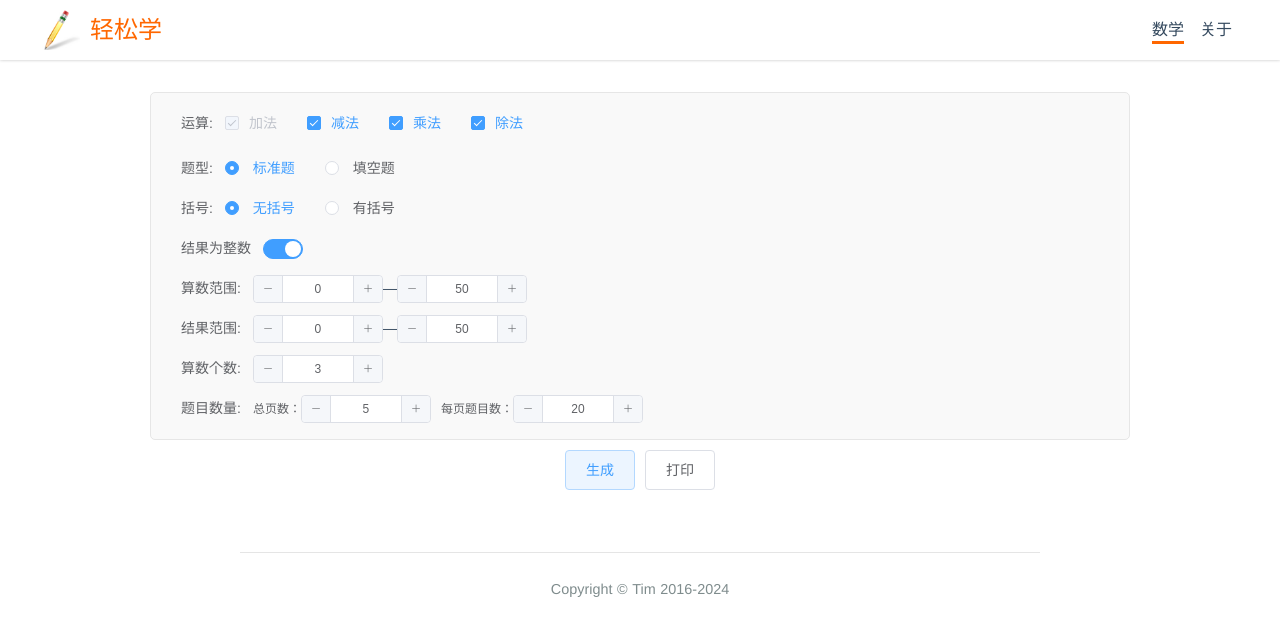
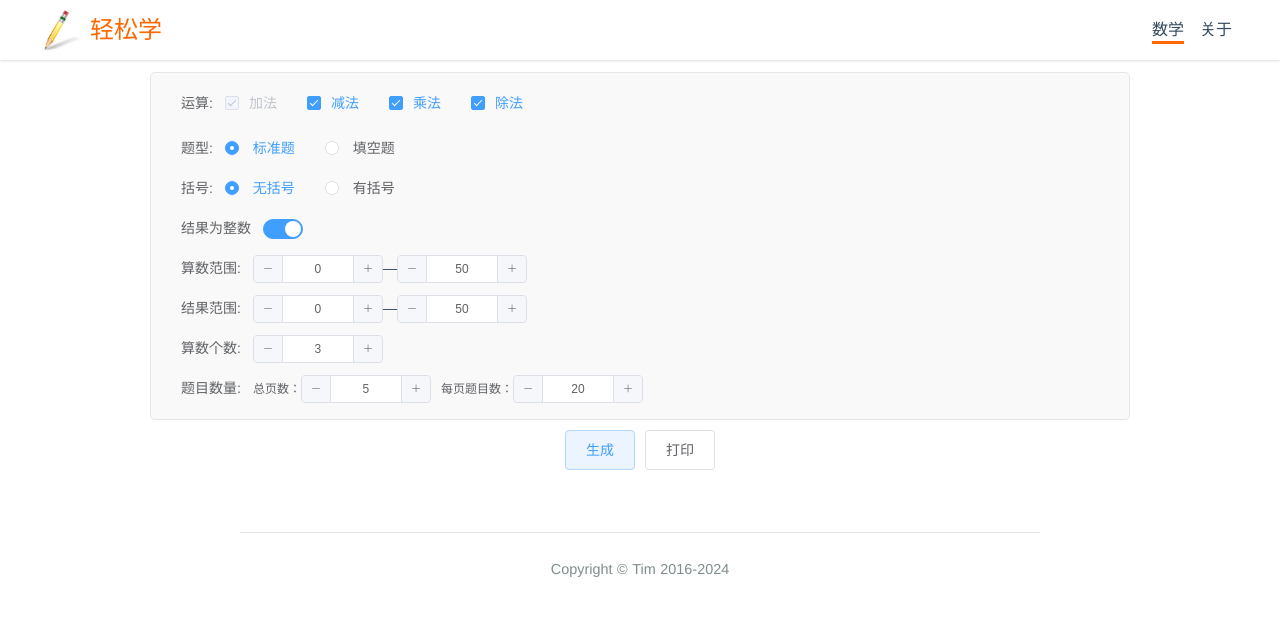
Before and after one commit to leanfish2011/e-learn, a Vue app: page /#/ in a window 1280 px wide. Shown: the top 636 px of the page. Built offline with nearby package versions, Linux system fonts and the light colour scheme.

Commit message:
feat:use frame

```diff
--- a/src/components/home/Home.vue
+++ b/src/components/home/Home.vue
@@ -26,6 +26,5 @@ export default {
 <style scoped>
 #home {
   width: 100%;
-  margin-top: 20px;
 }
 </style>
--- a/src/components/math/Preview.vue
+++ b/src/components/math/Preview.vue
@@ -104,7 +104,7 @@ export default {
 .sheet-page {
   width: 210mm;
   height: 297mm;
-  margin-top: 20px;
+  margin-top: 10px;
   margin-left: auto;
   margin-right: auto;
   /*box-shadow: 0 2px 4px rgba(0, 0, 0, .12), 0 0 6px rgba(0, 0, 0, .04);*/
```
